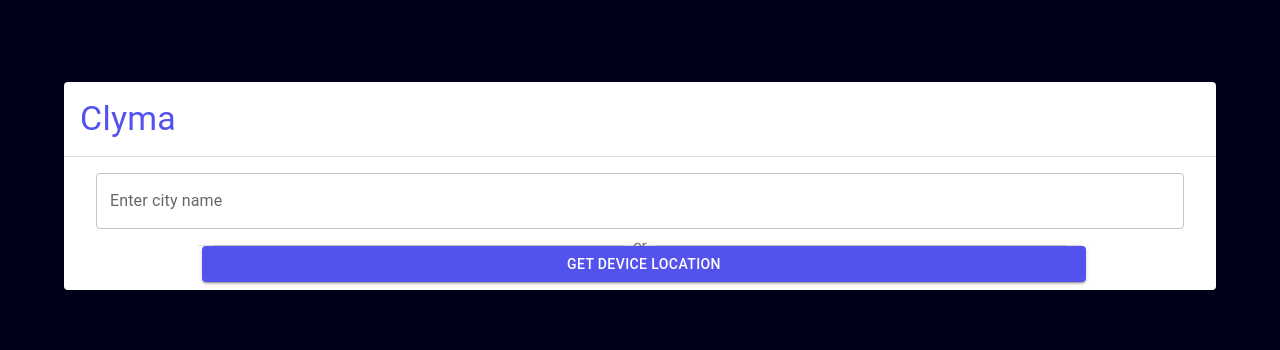
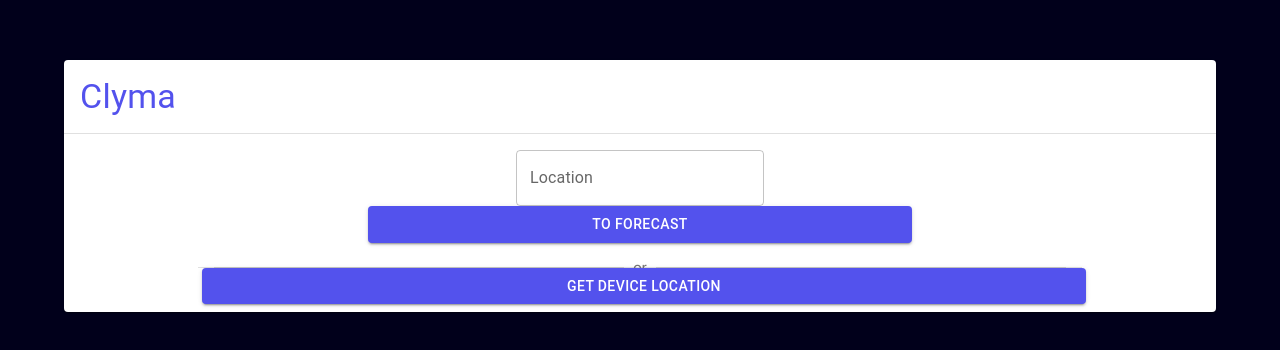
Before and after one commit to Ralonso20/weather, a Next.js app: page /start/startPage in a window 1280 px wide. Shown: the part 214-564 px from the top of the page. Built offline with nearby package versions, Linux system fonts and the light colour scheme.

Commit message:
search by location

```diff
--- /dev/null
+++ b/src/pages/home/index.ts
@@ -0,0 +1 @@
+export {default} from "./home";
--- a/src/pages/start/startPage.tsx
+++ b/src/pages/start/startPage.tsx
@@ -8,15 +8,38 @@ import { Box } from "@mui/system";
 import styles from "../../styles/Home.module.css";
 import styleButton from "../../styles/button.module.css";
 import { Divider, TextField } from "@mui/material";
-import * as locationHelper from "../../helpers/userLocation";
 import { locationService } from "../../service/location-service";
+import { useEffect, useState } from "react";
+import { useRouter } from "next/router";
 export default function Start() {
+  const router = useRouter();
+  const [field, setField] = useState("");
 
-  const getLocation = async () => {
-    const location = await locationHelper.validateUserLocation();
-    console.log(location);
-  }
+  const getLocationAndRedirect = async () => {
+    const promiseLocation = locationService.getLocation();
+    promiseLocation
+      .then((response) => {
+        locationService.setLocation(response);
+        router.push("/home");
+      })
+      .catch((error) => {
+        console.log(error);
+      });
+  };
 
+  const setInputLocationAndRedirect = (event: any) => {
+    locationService.setLocation(field);
+    router.push("/home");
+  };
+
+  const handleChange = (event) => {
+    let { value } = event.target;
+    setField(value);
+  };
+
+  useEffect(() => {
+
+  }, [field]);
   return (
     <>
       <Box className={`${styles.main}`}>
@@ -24,14 +47,23 @@ export default function Start() {
           <Box component="header" className={`${startPage.header}`}>
             <Typography variant="h4">Clyma</Typography>
           </Box>
-          <Divider variant="middle" sx={{width:'100%', margin:'0'}}/>
+          <Divider variant="middle" sx={{ width: "100%", margin: "0" }} />
           <CardContent className={startPage.container}>
             <TextField
               id="outlined-basic"
-              label="Enter city name"
+              label="Location"
               variant="outlined"
-              className={startPage.input}
+              onChange={handleChange}
+              name="location"
+              value={field}
             />
+            <Button
+              variant="contained"
+              className={styleButton.muiButton}
+              onClick={setInputLocationAndRedirect}
+            >
+              To forecast
+            </Button>
           </CardContent>
           <CardActions className={startPage.container}>
             <Divider variant="middle" className={`${startPage.divider}`}>
@@ -40,7 +72,7 @@ export default function Start() {
             <Button
               className={`${styleButton.muiButton} ${styleButton.locationButton}`}
               variant="contained"
-              onClick={locationService.getLocation}
+              onClick={getLocationAndRedirect}
             >
               Get Device Location
             </Button>
--- a/src/service/location-service.ts
+++ b/src/service/location-service.ts
@@ -1,15 +1,27 @@
 import * as locationHelper from "../helpers/userLocation";
 
 class LocationService {
+    constructor(public location?: string | undefined) {}
     getLocation = async () => {
-        const location = await locationHelper.getUserLocation();
-        const cityName = await locationHelper.getCityName(location[0], location[1]);
-        console.log(cityName);
+        if(locationHelper.validateGeolocation()){
+            const location = await locationHelper.getUserLocation();
+            return await locationHelper.getCityName(location[0], location[1]);
+        }else{
+            alert("no se pudo obtener la ubicación");
+        }
     }
 
     locationPermission = async () => {
         return await locationHelper.validateUserLocation();
     }
+
+    setLocation = (location: string | undefined) => {
+        this.location = location;
+    }
+
+    getStorageLocation = () => {
+        return this.location;
+    }
 }
 
 export const locationService = new LocationService();
--- a/src/service/weather-service.ts
+++ b/src/service/weather-service.ts
@@ -4,7 +4,7 @@ import "../interfaces/weatherInterface"
 
 const defaultUrl = http.defaults.url
 export class weatherService{
-    async getAll(searchLocation: string){
+    async getAll(searchLocation: string | undefined){
         return http.get<any>(`${defaultUrl}`, { params: { location: searchLocation } })
     }
 }
```
Also changed, not shown: src/pages/home/home.tsx (renamed from src/pages/index.tsx, +11 -10 lines).
